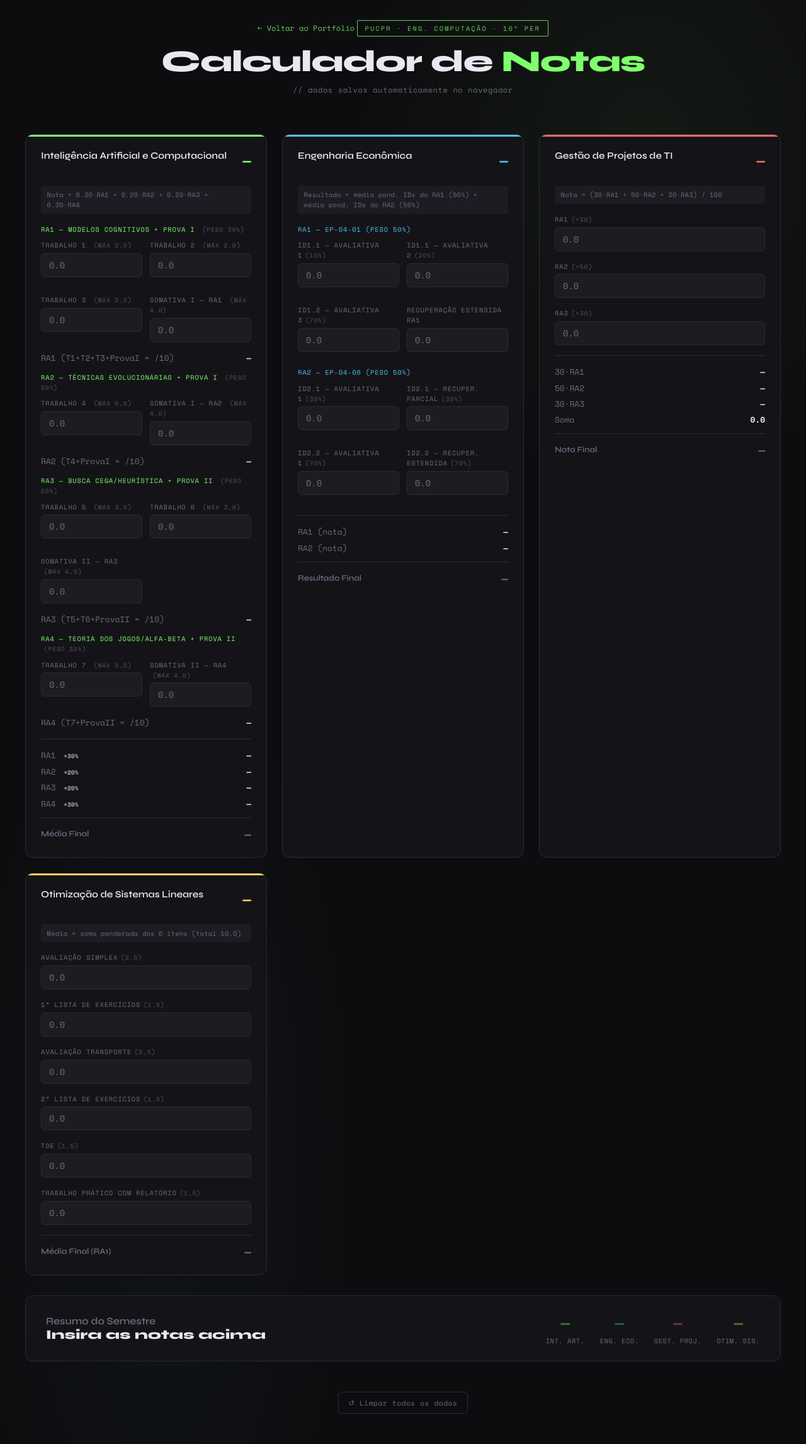
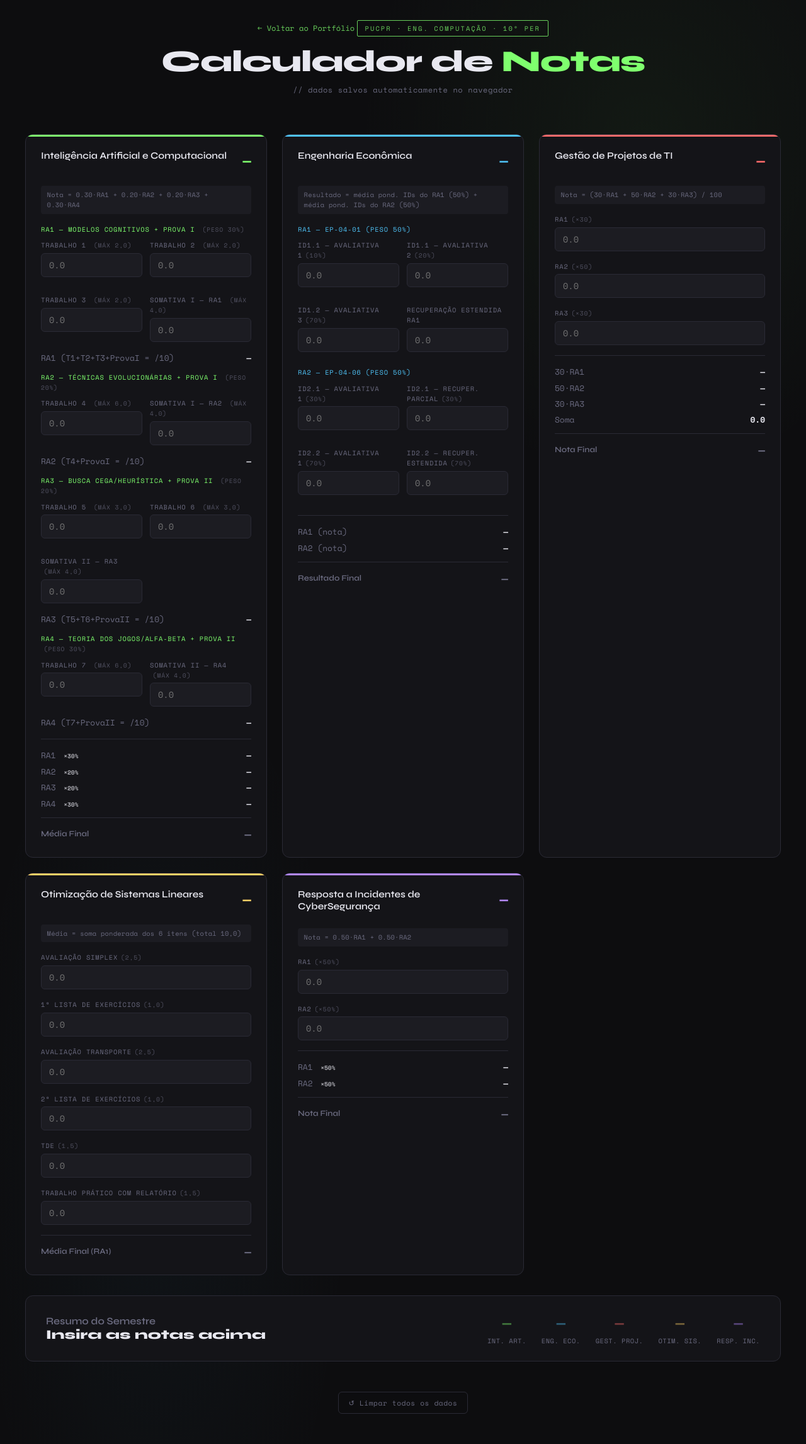
Before and after one commit to breno-rossi/breno-rossi.github.io, a Jekyll site: the page built from _pages/calculador-notas.html, in a window 1280 px wide. Shown: the whole page at 63% size. Built offline with Jekyll 4.4.1, drawn with Linux system fonts in a browser that asks for light colours.

Commit message:
Add disciplina Resposta a Incidentes de CyberSegurança ao calculador
Co-Authored-By: Claude Opus 4.5 <noreply@anthropic.com>

```diff
--- a/_pages/calculador-notas.html
+++ b/_pages/calculador-notas.html
@@ -106,6 +106,7 @@ permalink: /calculador-notas
   .card-2 { --card-accent: #4fc3f7; }
   .card-3 { --card-accent: #ff6b6b; }
   .card-4 { --card-accent: #ffd166; }
+  .card-5 { --card-accent: #b388ff; }
 
   .card-header {
     display: flex;
@@ -575,6 +576,34 @@ permalink: /calculador-notas
     </div>
   </div>
 
+  <!-- CARD 5: Resposta a Incidentes de CyberSegurança -->
+  <div class="card card-5">
+    <div class="card-header">
+      <div class="card-title">Resposta a Incidentes de CyberSegurança</div>
+      <div class="final-badge" id="ric-final">—</div>
+    </div>
+
+    <div class="formula-hint">Nota = 0.50·RA1 + 0.50·RA2</div>
+
+    <div class="field">
+      <label class="label">RA1<span class="weight-hint">(×50%)</span></label>
+      <input type="number" min="0" max="10" step="0.1" id="ric-ra1" placeholder="0.0" oninput="calcRIC()">
+    </div>
+    <div class="field">
+      <label class="label">RA2<span class="weight-hint">(×50%)</span></label>
+      <input type="number" min="0" max="10" step="0.1" id="ric-ra2" placeholder="0.0" oninput="calcRIC()">
+    </div>
+
+    <hr class="divider">
+    <div class="ra-result"><span>RA1 <span class="weight-hint">×50%</span></span><span id="ric-c1">—</span></div>
+    <div class="ra-result"><span>RA2 <span class="weight-hint">×50%</span></span><span id="ric-c2">—</span></div>
+
+    <div class="final-row">
+      <span class="final-label">Nota Final</span>
+      <span class="final-value" id="ric-nota">—</span>
+    </div>
+  </div>
+
 </div>
 
 <!-- Overall summary -->
@@ -599,6 +628,10 @@ permalink: /calculador-notas
     <div class="ov-item">
       <span class="ov-val" id="ov-osl" style="color:#ffd166">—</span>
       <span class="ov-name">OTIM. SIS.</span>
+    </div>
+    <div class="ov-item">
+      <span class="ov-val" id="ov-ric" style="color:#b388ff">—</span>
+      <span class="ov-name">RESP. INC.</span>
     </div>
   </div>
 </div>
@@ -761,6 +794,24 @@ function calcOSL() {
   save(); updateOverall();
 }
 
+// ---- RIC (Resposta a Incidentes de CyberSegurança) ----
+function calcRIC() {
+  const r1 = val('ric-ra1'), r2 = val('ric-ra2');
+  const c1 = r1!=null ? r1*0.50 : NaN;
+  const c2 = r2!=null ? r2*0.50 : NaN;
+
+  setSmall('ric-c1', c1);
+  setSmall('ric-c2', c2);
+
+  const contribs = [c1,c2].filter(x => !isNaN(x));
+  const nota = contribs.length ? contribs.reduce((a,b)=>a+b,0) : NaN;
+
+  setResult('ric-nota', nota);
+  setFinal('ric-final', nota);
+  setOV('ov-ric', nota);
+  save(); updateOverall();
+}
+
 function setOV(id, v) {
   const el = document.getElementById(id);
   el.textContent = isNaN(v) || v===undefined ? '—' : v.toFixed(1);
@@ -796,7 +847,8 @@ const IDS = [
   'eco-id11a','eco-id11b','eco-id12','eco-recra1',
   'eco-id21','eco-id21rp','eco-id22','eco-id22re',
   'gp-ra1','gp-ra2','gp-ra3',
-  'osl-1','osl-2','osl-3','osl-4','osl-5','osl-6'
+  'osl-1','osl-2','osl-3','osl-4','osl-5','osl-6',
+  'ric-ra1','ric-ra2'
 ];
 
 function save() {
```
Also changed, not shown: other parts of _pages/calculador-notas.html (+6 -6 lines).
